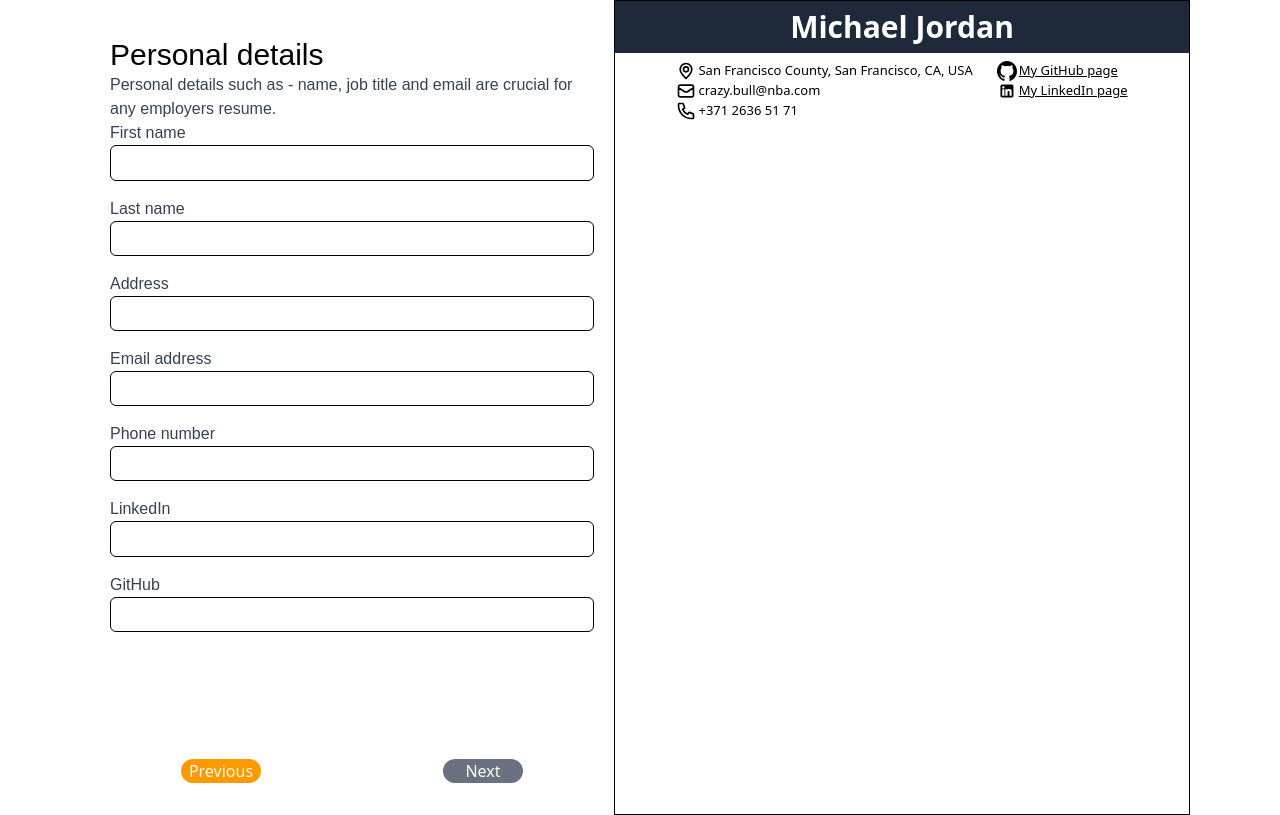
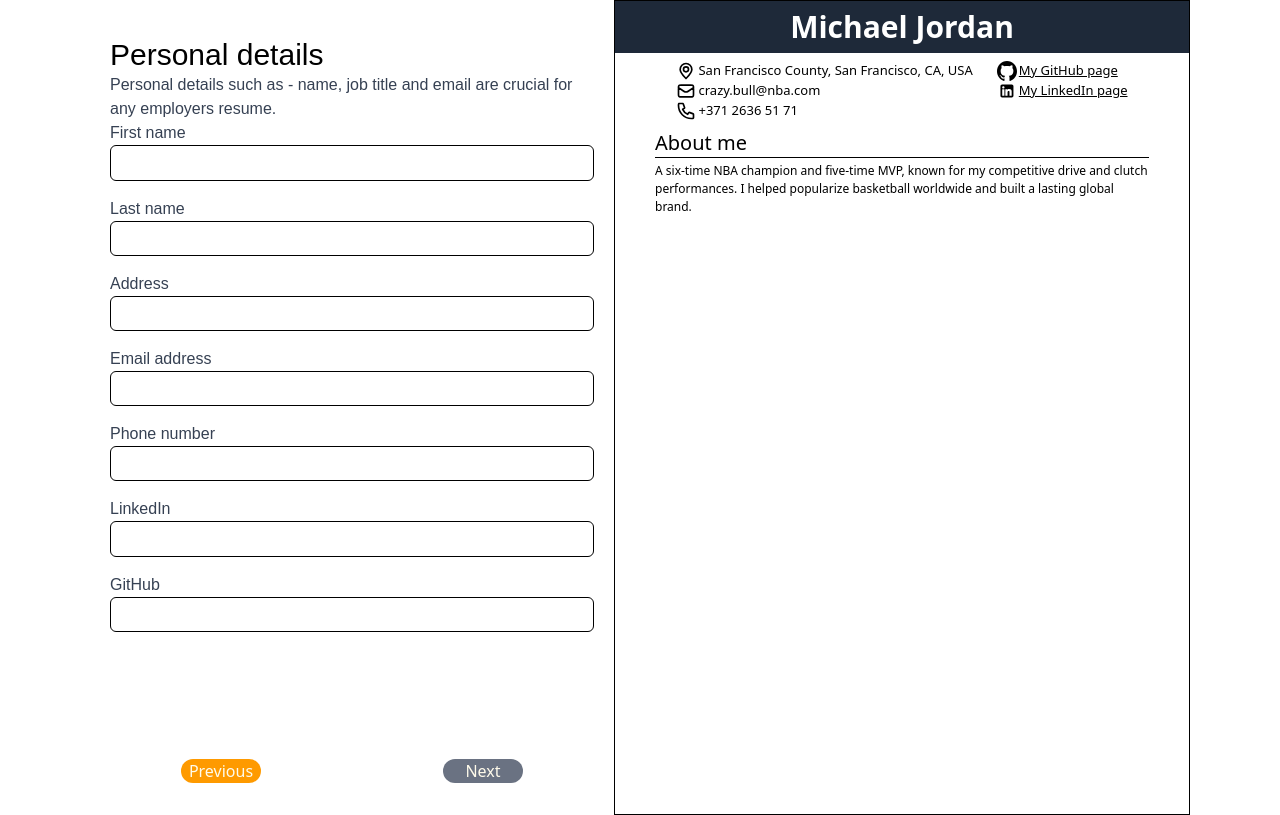
Before and after one commit to thedenisovan/react-cv-project, a React (Vite) app: page / in a window 1280 px wide. Built offline with nearby package versions, Linux system fonts and the light colour scheme.

Commit message:
Add: about me state listener

```diff
--- a/src/components/App.jsx
+++ b/src/components/App.jsx
@@ -96,6 +96,7 @@ export default function App() {
         number={personal.number}
         linkedin={personal.linkedin}
         github={personal.github}
+        about={skills.about}
       />
     </div>
   );
--- a/src/components/CvField.jsx
+++ b/src/components/CvField.jsx
@@ -13,9 +13,10 @@ export default function CvField({
   number,
   github,
   linkedin,
+  about,
 }) {
   return (
-    <section
+    <div
       className={`${
         index === 3 ? 'block' : 'hidden' // If user is on small device and reaches last page display cv field
       } font-[Gill Sans] max-w-xl w-full aspect-[210/297] border-1 m-auto lg:block`}
@@ -29,7 +30,15 @@ export default function CvField({
         github={github}
         linkedin={linkedin}
       />
-    </section>
+      <main className='mx-10 mt-2'>
+        <h2 className='text-xl'>About me</h2>
+        <hr />
+        <p className='text-[12px] mt-1'>
+          {about ||
+            'A six-time NBA champion and five-time MVP, known for my competitive drive and clutch performances. I helped popularize basketball worldwide and built a lasting global brand.'}
+        </p>
+      </main>
+    </div>
   );
 }
 
--- a/src/components/sections/Skills.jsx
+++ b/src/components/sections/Skills.jsx
@@ -13,7 +13,7 @@ export default function Skills({ onStateChange }) {
       <textarea
         className='border-1'
         id='about'
-        onChange={(e) => onStateChange('about', e.target.id, e.target.value)}
+        onChange={(e) => onStateChange('skills', e.target.id, e.target.value)}
       ></textarea>
     </Container>
   );
```
